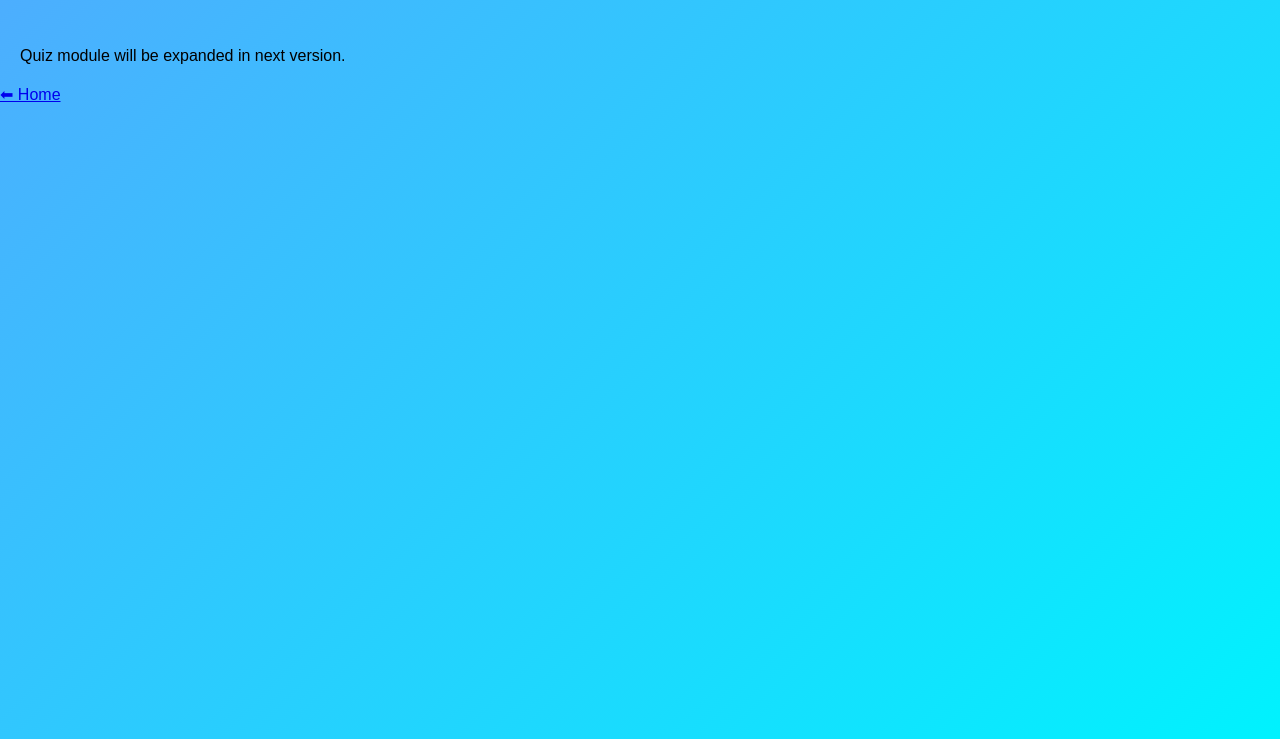
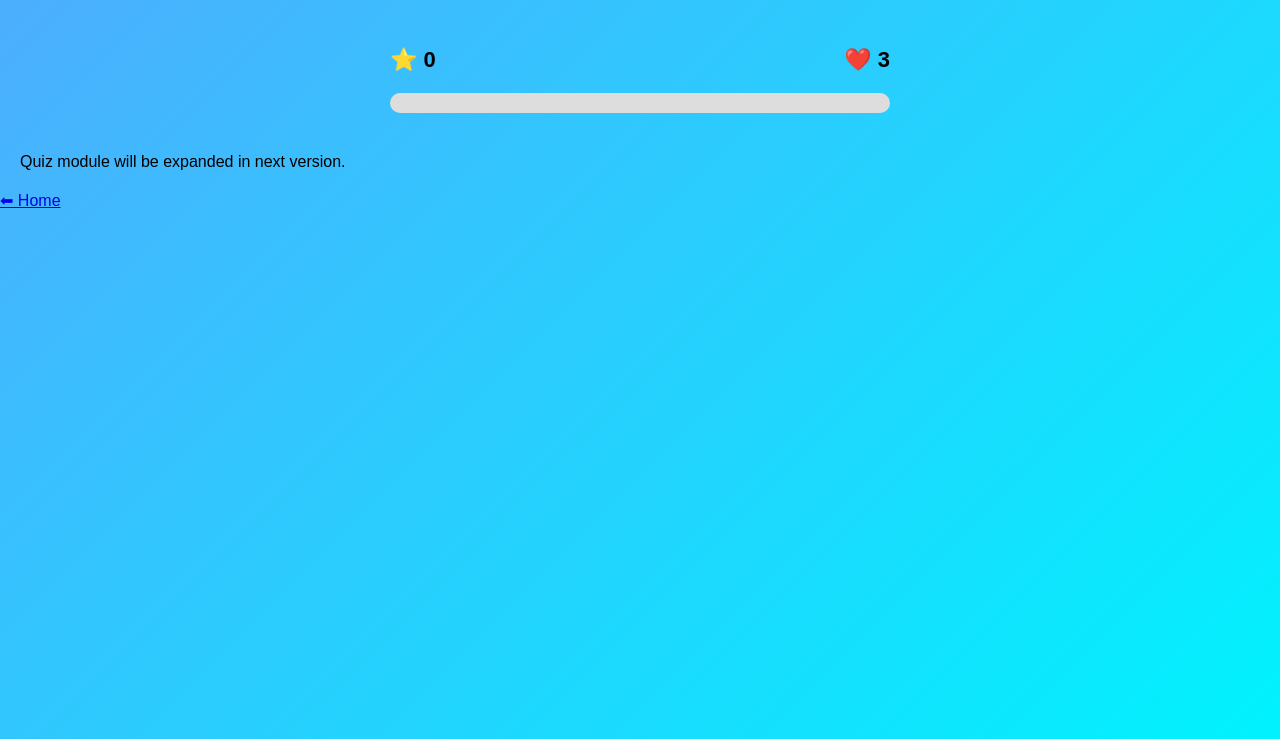
Before and after one commit to bhati970/spellchampkids, a plain HTML site: page quiz.html in a window 1280 px wide. Shown: the part 61-800 px from the top of the page. Drawn offline with Linux system fonts and the light colour scheme.

Commit message:
Update quiz.html

```diff
--- a/quiz.html
+++ b/quiz.html
@@ -1,5 +1,29 @@
 <!DOCTYPE html><html><head><meta charset='UTF-8'><title>Quiz</title>
 <link rel='stylesheet' href='../style.css'></head>
 <body><header><h2>Exercise 1</h2></header>
+  <div class="status">
+
+<div>
+⭐ <span id="star">0</span>
+</div>
+
+<div>
+❤️ <span id="life">3</span>
+</div>
+
+</div>
+
+<div class="progress-box">
+
+<div class="progress">
+
+<div
+class="progress-fill"
+id="progress">
+</div>
+
+</div>
+
+</div>
 <p style='padding:20px'>Quiz module will be expanded in next version.</p>
 <a href='../index.html'>⬅ Home</a></body></html>
```
